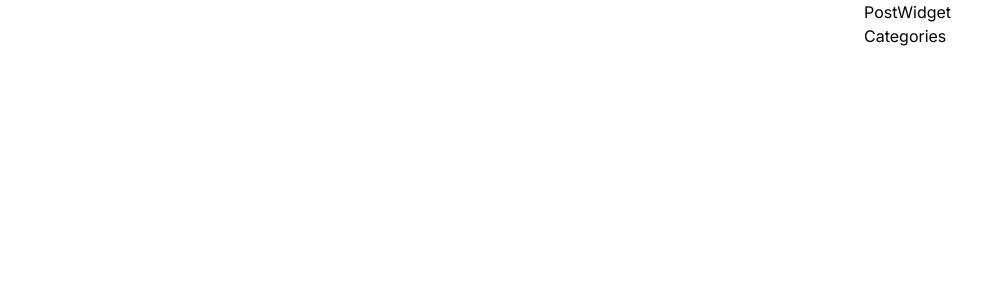
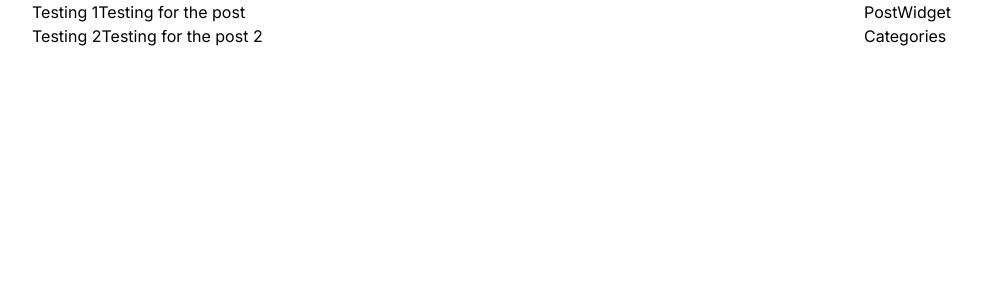
Before and after one commit to tranh253/linh-blog, a Next.js app: page / in a window 1280 px wide. Shown: the top 300 px of the page, without its empty margins (8-990 px from the left). Built offline with nearby package versions, Linux system fonts and the light colour scheme.

Commit message:
Fix error rendering data

```diff
--- a/app/page.tsx
+++ b/app/page.tsx
@@ -1,7 +1,7 @@
 import Head from "next/head";
 import { PostCard, Categories, PostWidget } from "../components";
 
-const post = [
+const posts = [
   { title: "Testing 1", excerpt: "Testing for the post" },
   { title: "Testing 2", excerpt: "Testing for the post 2" },
 ];
@@ -14,7 +14,7 @@ export default function Home() {
       </Head>
       <div className="grid grid-cols-1 lg:grid-cols-12 gap-12">
         <div className="lg:col-span-8 col-span-1">
-          {post.map((post) => (
+          {posts.map((post) => (
             <PostCard post={post} key={post.title} />
           ))}
         </div>
--- a/components/PostCard.jsx
+++ b/components/PostCard.jsx
@@ -1,10 +1,10 @@
 import React from "react";
 
-const PostCard = (post) => {
+const PostCard = ({ post }) => {
   return (
     <div>
       {post.title}
-      {post.exerpt}
+      {post.excerpt}
     </div>
   );
 };
```
